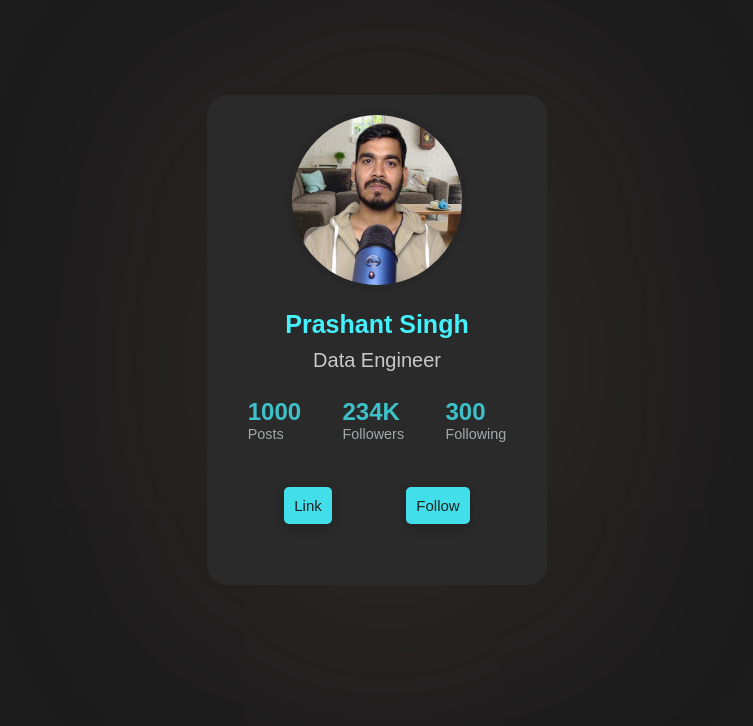
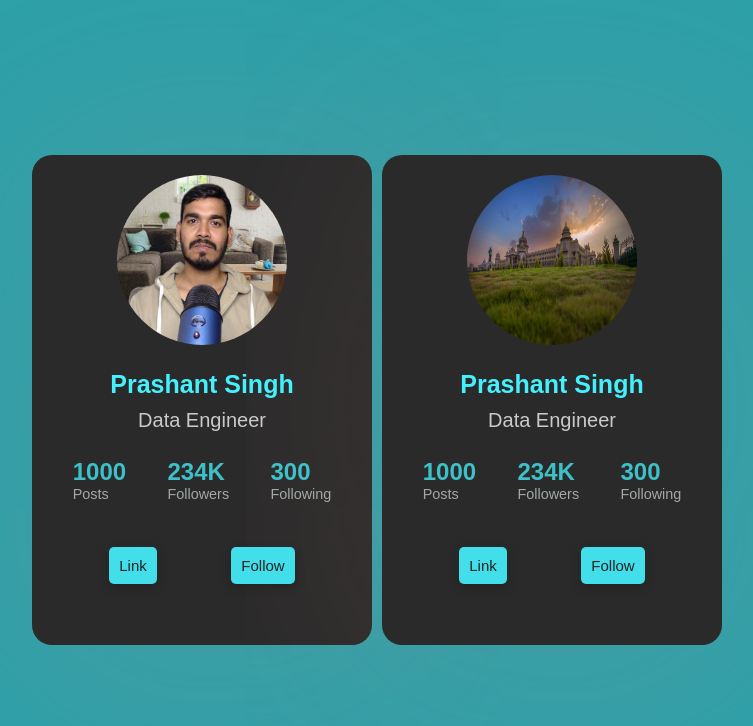
Before and after one commit to prashant0708/front_end, a plain HTML site: page 04_Project_card/card.html in a window 1280 px wide. Shown: the whole page, without its empty margins (263-1016 px from the left). Drawn offline with Linux system fonts and the light colour scheme.

Commit message:
one more card added in the project_4

```diff
--- a/04_Project_card/card.html
+++ b/04_Project_card/card.html
@@ -3,10 +3,13 @@
   <head>
     <meta charset="UTF-8" />
     <meta name="viewport" content="width=device-width, initial-scale=1.0" />
+
+    <meta name="viewport" content="width=device-width, initial-scale=1.0" />
     <title>Card</title>
     <link rel="stylesheet" href="style.css" />
   </head>
   <body>
+    <div class="card">
       <div class="container">
         <div class="image-div">
           <img
@@ -38,5 +41,37 @@
           <button type="button">Follow</button>
         </div>
       </div>
+      <div class="container">
+        <div class="image-div">
+          <img
+            src="/04_Project_card/image/Bangalore_poto.jpg"
+            alt="photo"
+            class="image"
+          />
+        </div>
+        <div class="employee">
+          <h2>Prashant Singh</h2>
+          <h3>Data Engineer</h3>
+        </div>
+        <div class="post-details">
+          <div class="posts">
+            <h2>1000</h2>
+            <p>Posts</p>
+          </div>
+          <div class="followers">
+            <h2>234K</h2>
+            <p>Followers</p>
+          </div>
+          <div class="following">
+            <h2>300</h2>
+            <p>Following</p>
+          </div>
+        </div>
+        <div class="link">
+          <button type="button">Link</button>
+          <button type="button">Follow</button>
+        </div>
+      </div>
+    </div>
   </body>
 </html>
--- a/04_Project_card/style.css
+++ b/04_Project_card/style.css
@@ -4,13 +4,37 @@
   font-family: "Poppins", sans-serif;
   color: white;
 }
+@media (max-width: 768px) {
+  body {
+    background-color: #1c1c1c;
+    height: 100vh;
+    display: FLEX;
+    flex-wrap: wrap;
+    font-size: 14px; /* Adjust font size for smaller screens */
+  }
+}
+
+@media (max-width: 480px) {
+  .container {
+    flex-direction: column; /* Stack items on smaller screens */
+  }
+}
 
 body {
   background-color: #1c1c1c;
+  height: 100vh;
+  display: FLEX;
+  flex-wrap: wrap;
+}
+
+.card {
+  background-color: #2da0a8;
   display: flex;
   justify-content: center;
   align-items: center;
-  height: 85vh;
+  flex-wrap: wrap;
+  gap: 10px;
+  width: 100%;
 }
 
 .container {
@@ -25,9 +49,7 @@ body {
   width: 300px;
   border-radius: 20px;
   box-shadow: 10px 15px 400rem rgba(213, 144, 144, 0.2);
-
 }
-
 
 .image-div {
   /* background-color: rgb(173, 115, 115); */
@@ -40,7 +62,6 @@ body {
   width: 170px;
   height: 170px;
   border-radius: 50%;
-  border: 6px solid #272727;
 }
 
 .employee {
@@ -73,24 +94,25 @@ body {
   align-items: center;
 }
 
-.posts h2,.followers h2,.following h2{
+.posts h2,
+.followers h2,
+.following h2 {
   color: #45f3ff;
   opacity: 0.75;
 }
 
-.posts p,.followers p,.following p{
+.posts p,
+.followers p,
+.following p {
   color: #cbd2d2;
   opacity: 0.75;
   font-size: 0.9rem;
 }
 
-
 .container > :nth-child(4) {
   grid-row: span 1;
   margin-top: 35px;
 }
-
-
 
 .link {
   /* background-color: rgb(158, 209, 192); */
@@ -114,7 +136,6 @@ button {
   box-shadow: 0 4px 8px rgba(36, 33, 33, 0.963);
 }
 
-
 button:hover {
   border-radius: 5px;
   padding: 10px;
```
Also changed, not shown: 04_Project_card/image/Bangalore_poto.jpg (added), 04_Project_card/image/prashant_1.jpeg (deleted), 04_Project_card/image/sameer.jpeg (deleted). Lines whose indentation alone changed are shown as unchanged.
